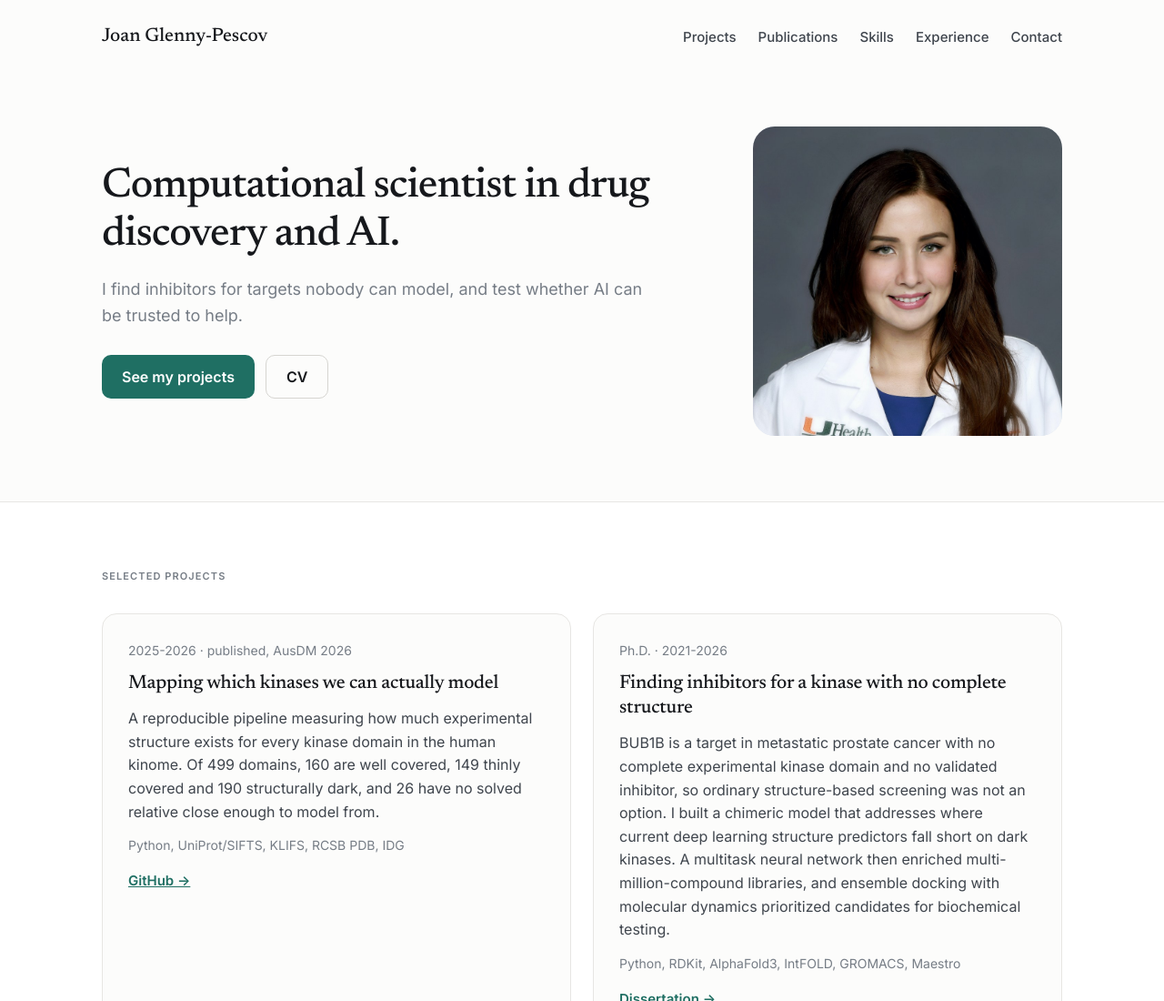
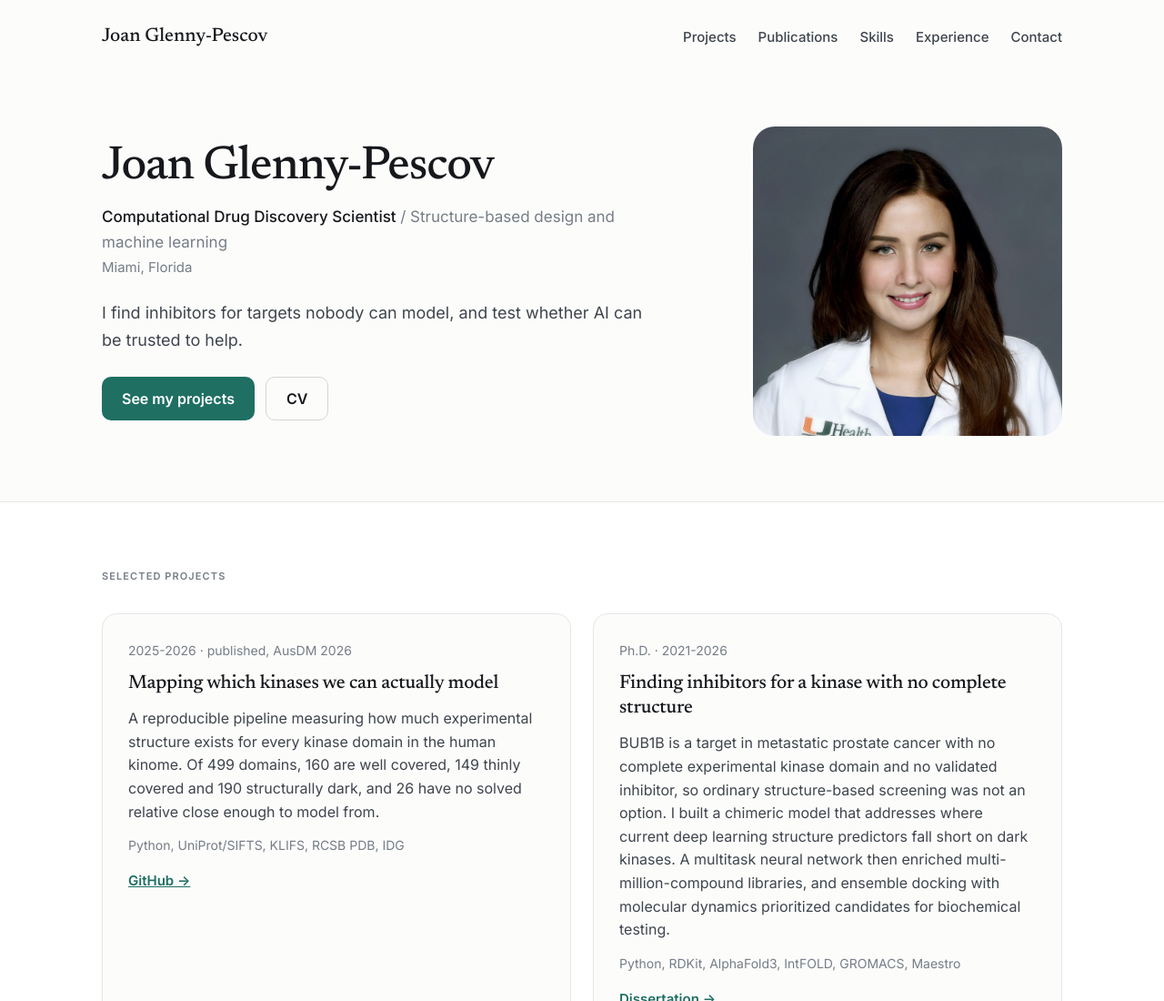
Before and after one commit to JoanGlennyPescov/JoanGlennyPescov.github.io, a plain HTML site: page index.html in a window 1280 px wide. Shown: the top 1100 px of the page at 91% size. Drawn offline with Linux system fonts and the light colour scheme.

Commit message:
Lead with name in hero

```diff
--- a/index.html
+++ b/index.html
@@ -47,10 +47,14 @@
   /* hero */
   .hero{display:flex; flex-wrap:wrap; gap:48px; align-items:center;
     padding-top:56px; padding-bottom:72px}
-  .hero-text{flex:999 1 520px; min-width:0; display:flex; flex-direction:column; gap:20px}
-  .hero h1{font-size:clamp(32px,5vw,46px); line-height:1.14; font-weight:500; letter-spacing:-.022em}
-  .hero p{margin:0; font-size:18px; line-height:1.6; color:var(--muted); max-width:620px}
-  .hero-actions{display:flex; flex-wrap:wrap; gap:12px; padding-top:8px}
+  .hero-text{flex:999 1 520px; min-width:0; display:flex; flex-direction:column; gap:0}
+  .hero h1{font-size:clamp(34px,5.4vw,52px); line-height:1.14; font-weight:500; letter-spacing:-.022em}
+  .hero h1{margin-bottom:10px}
+  .hero p{margin:0; font-size:18px; line-height:1.65; color:var(--body); max-width:620px}
+  .hero .role{font-size:17px; font-weight:500; color:var(--ink); margin-bottom:2px}
+  .hero .role span{font-weight:400; color:var(--muted)}
+  .hero .place{font-size:15px; color:var(--muted); margin-bottom:22px}
+  .hero-actions{display:flex; flex-wrap:wrap; gap:12px; padding-top:26px}
   .hero-media{flex:1 1 340px; display:flex; justify-content:center}
   .figure{position:relative; width:min(340px,100%); aspect-ratio:1/1;
     border-radius:24px; overflow:hidden; background:#E2E8F0}
@@ -124,7 +128,9 @@
 <main>
 <section id="top" class="wrap hero">
   <div class="hero-text">
-    <h1>Computational scientist in drug discovery and AI.</h1>
+    <h1>Joan Glenny-Pescov</h1>
+    <p class="role">Computational Drug Discovery Scientist <span>/ Structure-based design and machine learning</span></p>
+    <p class="place">Miami, Florida</p>
     <p>I find inhibitors for targets nobody can model, and test whether AI can be
        trusted to help.</p>
     <div class="hero-actions">
```
